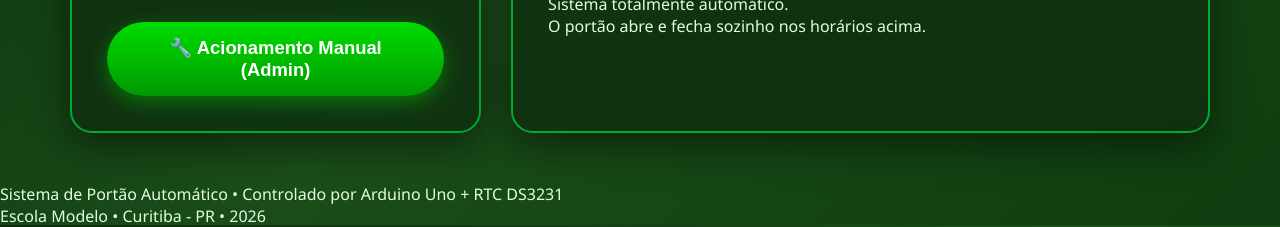
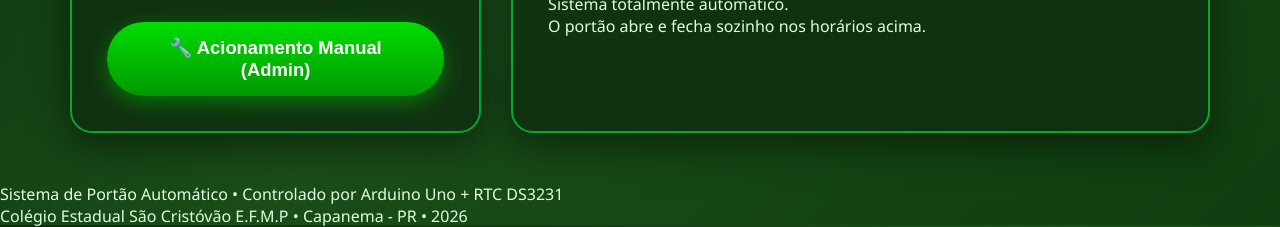
Before and after one commit to EvandroReck/problema-escola, a plain HTML site: page index.html in a window 1280 px wide. Shown: the part 575-802 px from the top of the page. Drawn offline with Linux system fonts and the light colour scheme.

Commit message:
Update index.html

```diff
--- a/index.html
+++ b/index.html
@@ -85,7 +85,7 @@
 
     <footer>
         <p>Sistema de Portão Automático • Controlado por Arduino Uno + RTC DS3231</p>
-        <p>Escola Modelo • Curitiba - PR • 2026</p>
+        <p>Colégio Estadual São Cristóvão E.F.M.P • Capanema - PR • 2026</p>
     </footer>
 
     <script src="script.js"></script>
```
